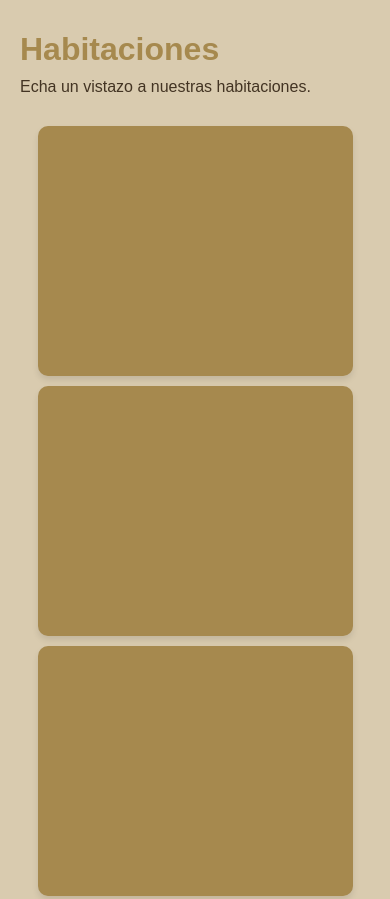
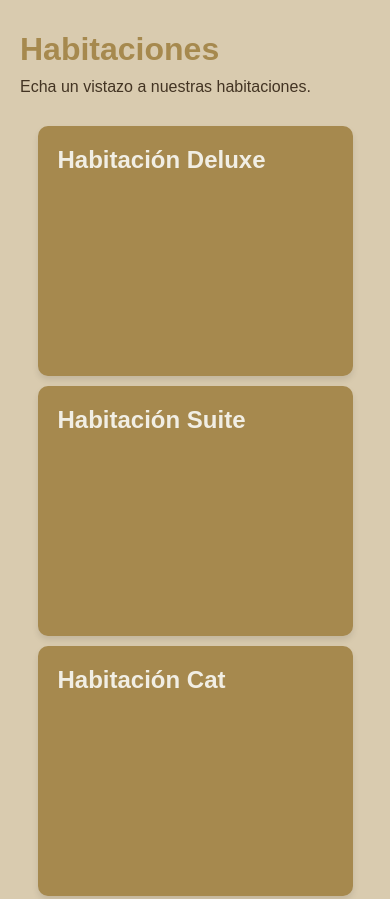
Before and after one commit to ReyesMorales/GatoHaus, a plain HTML site: page frontend/index.html in a window 390 px wide. Shown: the part 920-1819 px from the top of the page. Drawn offline with Linux system fonts and the light colour scheme; no server answers.

Commit message:
feat: add title to cards

```diff
--- a/frontend/index.html
+++ b/frontend/index.html
@@ -38,9 +38,15 @@
             <h2>Habitaciones</h2>
             <p>Echa un vistazo a nuestras habitaciones.</p>
                 <div class="cards-container">
-                    <div class="card"></div>
-                    <div class="card"></div>
-                    <div class="card"></div>
+                    <div class="card">
+                        <h3>Habitación Deluxe</h3>
+                    </div>
+                    <div class="card">
+                        <h3>Habitación Suite</h3>
+                    </div>
+                    <div class="card">
+                        <h3>Habitación Cat</h3>
+                    </div>
                 </div>
         </section>
 
--- a/frontend/style.css
+++ b/frontend/style.css
@@ -227,30 +227,44 @@ section p {
 .cards-container {
     display: flex;
     justify-content: space-between;
-    gap: 20px; /* Espacio entre las cards */
+    gap: 20px;
     margin-top: 30px;
-    flex-wrap: wrap; /* Permite que las cards se acomoden en filas en pantallas pequeñas */
+    flex-wrap: wrap;
 }
 
 /* Estilos para las cards */
 .card {
-    width: 30%; /* Cada card ocupará un 30% del ancho del contenedor */
-    height: 300px; /* Altura fija para la card */
-    background-color: var(--lion); /* Color de fondo */
+    width: 30%;
+    height: 350px;
+    background-color: var(--lion);
     border-radius: 10px;
     box-shadow: 0 4px 6px rgba(0, 0, 0, 0.1);
+    padding: 20px;
+}
+
+/* Estilo del título en la tarjeta */
+.card h3 {
+    color: var(--alabaster);
+    font-size: 1.8rem; /* Ajustar tamaño del texto */
+    font-weight: bold;
+    margin: 0;
+    line-height: 1.2;
 }
 
 /* Media query para pantallas pequeñas */
 @media (max-width: 768px) {
     .cards-container {
-        justify-content: center; /* Centrar las cards */
+        justify-content: center;
         gap: 10px;
     }
 
     .card {
-        width: 90%; /* Las cards ocuparán casi todo el ancho en pantallas pequeñas */
-        height: 250px; /* Ajustar la altura */
+        width: 90%;
+        height: 250px;
+    }
+
+    .card h3 {
+        font-size: 1.5rem;
     }
 }
 
```
